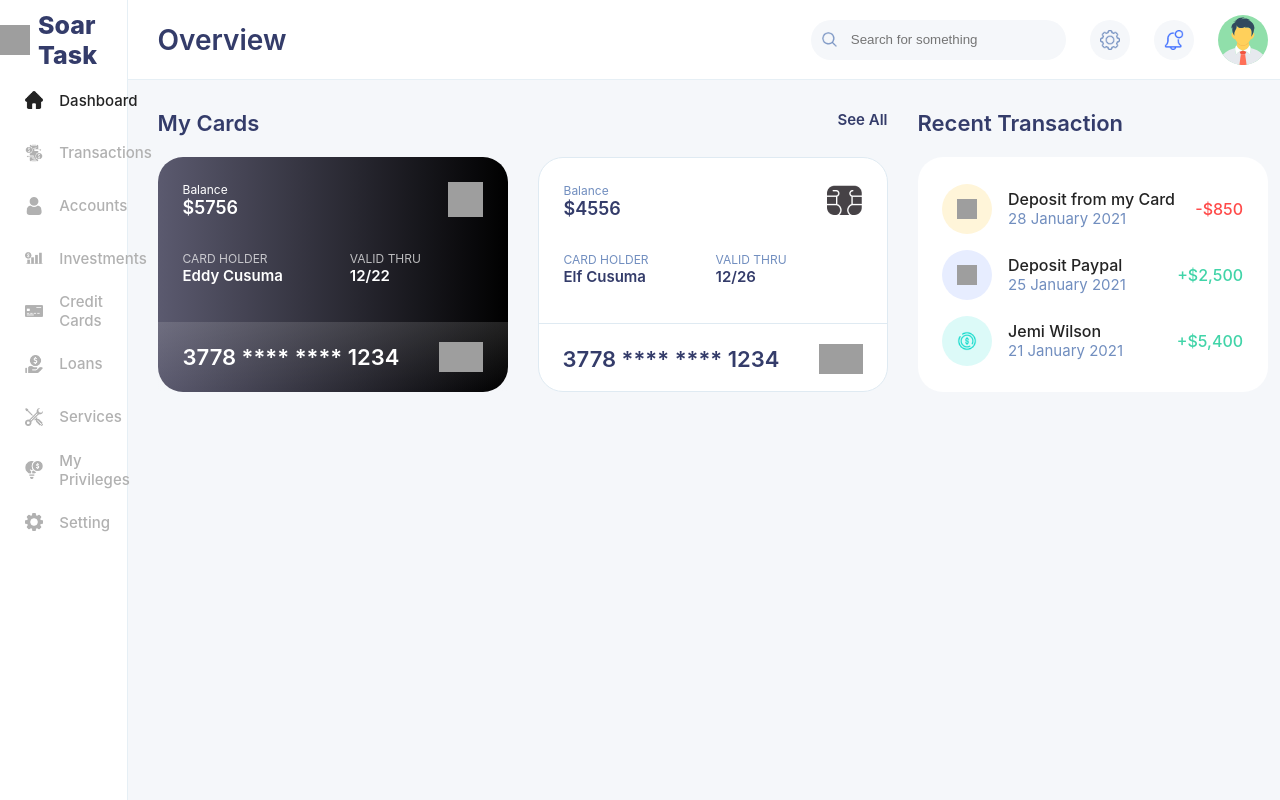
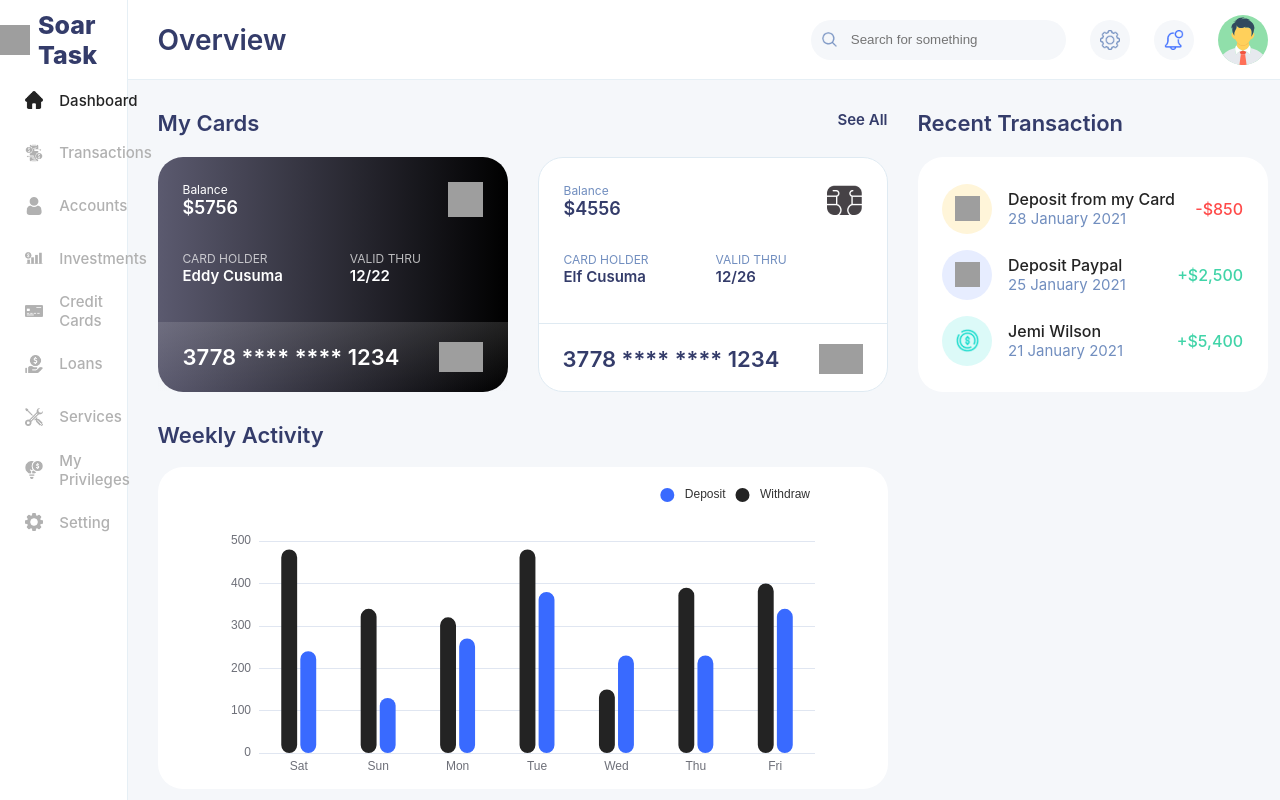
Before and after one commit to Ayush-G09/soar, a React (Create React App) app: page /dashboard in a window 1280 px wide. Built offline with nearby package versions, Linux system fonts and the light colour scheme; grey boxes are pictures that could not be loaded.

Commit message:
added activity chart

```diff
--- a/package.json
+++ b/package.json
@@ -10,6 +10,8 @@
     "@types/node": "^16.18.122",
     "@types/react": "^18.3.18",
     "@types/react-dom": "^18.3.5",
+    "echarts": "^5.5.1",
+    "echarts-for-react": "^3.0.2",
     "framer-motion": "^11.15.0",
     "react": "^18.3.1",
     "react-dom": "^18.3.1",
--- a/src/components/CircularBadge.tsx
+++ b/src/components/CircularBadge.tsx
@@ -4,13 +4,14 @@ import styled from 'styled-components'
 type Props = {
     bg: string;
     img: string;
-    size?: string
+    size?: string;
+    icon?: string;
 }
 
-function CircularBadge({bg, img, size = '40px'}: Props) {
+function CircularBadge({bg, img, size = '40px', icon = '20px'}: Props) {
   return (
     <StyledCircularBadge bg={bg} size={size}>
-        <img src={img} style={{width: '20px', height: '20px'}}/>
+        <img src={img} style={{width: icon, height: icon}}/>
     </StyledCircularBadge>
   )
 };
--- /dev/null
+++ b/src/components/Dashboard/ActivityChart.tsx
@@ -0,0 +1,67 @@
+import React from 'react';
+import ReactECharts from 'echarts-for-react';
+import { EChartsOption } from 'echarts';
+
+const ActivityChart = () => {
+  const options: EChartsOption = {
+    tooltip: {
+      trigger: 'axis',
+    },
+    legend: {
+      data: ['Deposit', 'Withdraw'],
+      icon: 'circle',
+      right: '10%',
+    },
+    grid: {
+        top: '20%',
+        bottom: '0%',
+        left: '10%',
+        right: '10%',
+        containLabel: true,
+    },
+    xAxis: [
+      {
+        type: 'category',
+        data: ['Sat', 'Sun', 'Mon', 'Tue', 'Wed', 'Thu', 'Fri'],
+        axisLine: { show: false },
+        axisTick: { show: false }
+      },
+    ],
+    yAxis: [
+      {
+        type: 'value',
+      },
+    ],
+    series: [
+      {
+        name: 'Withdraw',
+        type: 'bar',
+        data: [480, 340, 320, 480, 150, 390, 400],
+        itemStyle: {
+          color: '#232323',
+          borderRadius: [20, 20, 20, 20],
+        },
+        barWidth: '20%',
+      },
+      {
+        name: 'Deposit',
+        type: 'bar',
+        data: [240, 130, 270, 380, 230, 230, 340],
+        itemStyle: {
+          color: '#396AFF',
+          borderRadius: [20, 20, 20, 20],
+        },
+        barWidth: '20%',
+      },
+    ],
+  };
+
+  return (
+    <ReactECharts
+      option={options}
+      style={{ height: '90%', width: '100%'}}
+    />
+  );
+};
+
+export default ActivityChart;
--- a/src/components/Dashboard/RecentTransactions.tsx
+++ b/src/components/Dashboard/RecentTransactions.tsx
@@ -36,7 +36,7 @@ function RecentTransactions() {
         <Label weight={600} size='22px' color='#343C6A'>Recent Transaction</Label>
         <div style={{width: '100%', gap: '1rem', height: '235px', display: 'flex', flexDirection: 'column', backgroundColor: 'white', borderRadius: '25px', alignItems: 'center', justifyContent: 'center'}}>
             {transactionsData.map((data) => (<div key={data.id} style={{display: 'flex', alignItems: 'center', width: '301px', gap: '1rem'}}>
-                {data.badgeType === 'deposit' ? <CircularBadge size='50px' bg={'#FFF5D9'} img={Deposit}/> : data.badgeType === 'paypal' ? <CircularBadge size='50px' bg={'#E7EDFF'} img={Paypal}/> : <CircularBadge size='50px' bg={'#DCFAF8'} img={Dollar}/>}
+                {data.badgeType === 'deposit' ? <CircularBadge size='50px' icon='25px' bg={'#FFF5D9'} img={Deposit}/> : data.badgeType === 'paypal' ? <CircularBadge size='50px' icon='25px' bg={'#E7EDFF'} img={Paypal}/> : <CircularBadge size='50px' icon='25px' bg={'#DCFAF8'} img={Dollar}/>}
                 <div style={{display: 'flex', flexDirection: 'column'}}>
                     <Label weight={500} size='16px' color='#232323'>{data.title}</Label>
                     <Label weight={400} size='15px' color='#718EBF'>{data.date}</Label>
--- /dev/null
+++ b/src/components/Dashboard/WeeklyActivity.tsx
@@ -0,0 +1,16 @@
+import React from 'react'
+import Label from '../Label'
+import ActivityChart from './ActivityChart'
+
+function WeeklyActivity() {
+  return (
+    <div style={{width: '730px', height: '367px', display: 'flex', flexDirection: 'column', justifyContent: 'space-between'}}>
+        <Label weight={600} size='22px' color='#343C6A'>Weekly Activity</Label>
+        <div style={{width: '100%', height: '322px', overflow: 'hidden', backgroundColor: 'white', borderRadius: '25px', display: 'flex', alignItems: 'center', justifyContent: 'center'}}>
+            <ActivityChart />
+        </div>
+    </div>
+  )
+}
+
+export default WeeklyActivity
--- a/src/views/Dashboard.tsx
+++ b/src/views/Dashboard.tsx
@@ -1,16 +1,39 @@
 import React from 'react'
 import MyCards from '../components/Dashboard/MyCards/MyCards'
 import RecentTransactions from '../components/Dashboard/RecentTransactions'
+import WeeklyActivity from '../components/Dashboard/WeeklyActivity'
+import styled from 'styled-components'
 
 function Dashboard() {
   return (
-    <div style={{width: '100%', height: '100%', padding: '30px', display: 'flex', flexDirection: 'column', boxSizing: 'border-box'}}>
+    <StyledDashboard>
       <div style={{width: '100%', display: 'flex', gap: '30px'}}>
         <MyCards/>
         <RecentTransactions/>
       </div>
-    </div>
+      <div style={{width: '100%', display: 'flex', gap: '30px'}}>
+        <WeeklyActivity/>
+      </div>
+    </StyledDashboard>
   )
-}
+};
+
+const StyledDashboard = styled.div`
+width: 100%;
+height: 100%;
+padding: 30px;
+gap: 30px;
+display: flex;
+flex-direction: column;
+box-sizing: border-box;
+overflow: hidden;
+overflow-y: scroll;
+
+&::-webkit-scrollbar {
+    display: none;
+  }
+
+  scrollbar-width: none;
+`;
 
 export default Dashboard
--- a/src/views/Layout.tsx
+++ b/src/views/Layout.tsx
@@ -22,16 +22,9 @@ const StyledLayout = styled.div`
   width: 100vw;
   height: 100vh;
   overflow: hidden;
-  overflow-y: scroll;
   background-color: #f5f7fa;
   display: flex;
   box-sizing: border-box;
-
-  &::-webkit-scrollbar {
-    display: none;
-  }
-
-  scrollbar-width: none;
 `;
 
 export default Layout;
```
Also changed, not shown: 1 other file (tests, documents, lock files or other folders).
